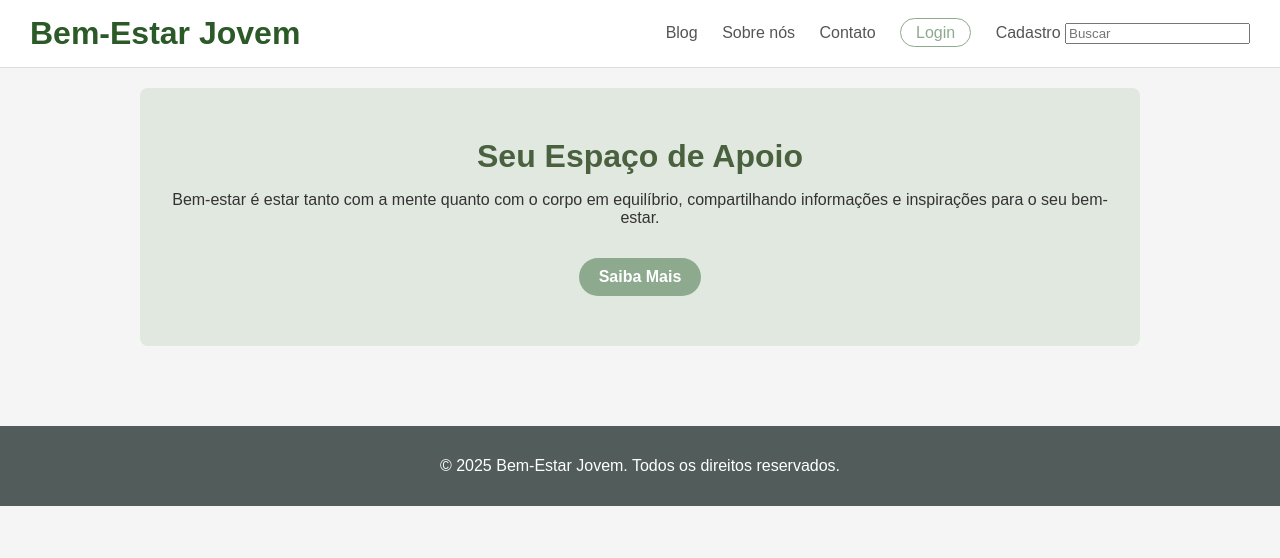
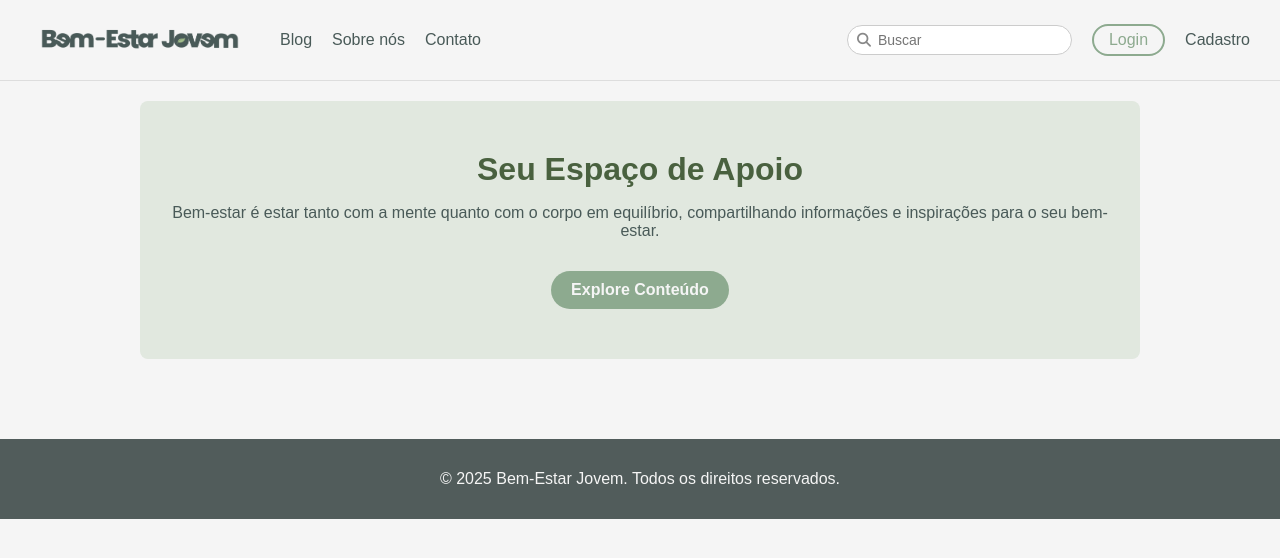
Before and after one commit to kelita555/sa-de-mental, a plain HTML site: page index.html in a window 1280 px wide. Drawn offline with Linux system fonts and the light colour scheme.

Commit message:
header atualizado e imgs

```diff
--- a/index.html
+++ b/index.html
@@ -1,53 +1,120 @@
 <!DOCTYPE html>
 <html lang="pt-BR">
+
 <head>
     <meta charset="UTF-8" />
     <meta name="viewport" content="width=device-width, initial-scale=1.0" />
     <title>Bem-Estar Jovem</title>
+
+    <!-- icon buscar -->
+    <link rel="stylesheet" href="https://cdnjs.cloudflare.com/ajax/libs/font-awesome/6.4.0/css/all.min.css">
+
     <style>
         /* estilização básica para exemplo */
         body {
             font-family: Arial, sans-serif;
             margin: 0;
             background-color: #f5f5f5;
-            color: #333;
+            color: #495A58;
+
         }
+
+
         header {
-            background: white;
+            background-color: #f5f5f5;
             border-bottom: 1px solid #ddd;
-            padding: 15px 30px;
+            padding: 0px 30px;
+            height: 80px;
             display: flex;
             justify-content: space-between;
             align-items: center;
         }
+
+        /* Logo */
         header h1 {
             margin: 0;
-            font-weight: bold;
-            color: #2B5927;
+            line-height: 1;
         }
+
+
+        .logo {
+            max-width: 220px;
+            height: auto;
+            display: block;
+        }
+
+        nav {
+            display: flex;
+            align-items: center;
+            width: 100%;
+            gap: 20px;
+        }
+
         nav a {
-            margin-left: 20px;
             text-decoration: none;
-            color: #555;
+            color: #495A58;
         }
-        nav a.login {
-            border: 1px solid #8DAA8F;
+
+        .nav-esquerda {
+            display: flex;
+            gap: 20px;
+            margin-left: 30px;
+        }
+
+        .nav-direita {
+            display: flex;
+            align-items: center;
+            gap: 20px;
+            margin-left: auto;
+        }
+
+
+        /* btn buscar */
+        .search {
+            position: relative;
+            display: inline-block;
+        }
+
+        .search i {
+            position: absolute;
+            left: 10px;
+            top: 50%;
+            transform: translateY(-50%);
+            color: #888;
+            font-size: 14px;
+        }
+
+        .search input {
+            padding: 6px 12px 6px 30px;
+            border: 1px solid #ccc;
+            border-radius: 25px;
+            font-size: 14px;
+            outline: none;
+        }
+
+
+        /* btn login */
+        .login {
+            border: 2px solid #8DAA8F;
             border-radius: 25px;
             padding: 5px 15px;
             color: #8DAA8F;
         }
+
         main {
             padding: 20px 30px;
             max-width: 1000px;
             margin: 0 auto;
         }
+
         footer {
             background: #515c5b;
-            color: white;
+            color: #f5f5f5;
             text-align: center;
             padding: 15px 0;
             margin-top: 30px;
         }
+
         .support-space {
             text-align: center;
             padding: 50px 20px;
@@ -55,16 +122,18 @@
             border-radius: 8px;
             margin-bottom: 30px;
         }
+
         .support-space h2 {
             margin: 0;
             color: #49613f;
             font-size: 2em;
             font-weight: bold;
         }
+
         /* Exemplo para botões e links */
         a.button {
             background: #8DAA8F;
-            color: white;
+            color: #f5f5f5;
             padding: 10px 20px;
             border-radius: 25px;
             text-decoration: none;
@@ -72,28 +141,46 @@
             display: inline-block;
             margin-top: 15px;
         }
+
         a.button:hover {
             background: #729169;
         }
     </style>
 </head>
+
 <body>
     <header>
-        <h1>Bem-Estar Jovem</h1>
+        <h1>
+            <a href="#">
+                <img src="/imgs/logo 1.png" alt="Bem-Estar Jovem" class="logo"></a>
+        </h1>
+
         <nav>
+
+            <div class="nav-esquerda">
                 <a href="#">Blog</a>
                 <a href="#">Sobre nós</a>
                 <a href="#">Contato</a>
+            </div>
+
+            <!-- buscar -->
+            <div class="nav-direita">
+                <div class="search">
+                    <i class="fa fa-search"></i>
+                    <input type="text" placeholder="Buscar" aria-label="Buscar">
+                </div>
                 <a href="#" class="login">Login</a>
                 <a href="#">Cadastro</a>
-            <input type="search" placeholder="Buscar" aria-label="Buscar" />
+            </div>
         </nav>
     </header>
+
     <main>
         <section class="support-space">
             <h2>Seu Espaço de Apoio</h2>
-            <p>Bem-estar é estar tanto com a mente quanto com o corpo em equilíbrio, compartilhando informações e inspirações para o seu bem-estar.</p>
-            <a href="#" class="button">Saiba Mais</a>
+            <p>Bem-estar é estar tanto com a mente quanto com o corpo em equilíbrio, compartilhando informações e
+                inspirações para o seu bem-estar.</p>
+            <a href="#" class="button">Explore Conteúdo</a>
         </section>
         <!-- Outras seções do site podem ser adicionadas aqui -->
     </main>
@@ -101,4 +188,5 @@
         <p>© 2025 Bem-Estar Jovem. Todos os direitos reservados.</p>
     </footer>
 </body>
+
 </html>
```
Also changed, not shown: imgs/log 2.png (added), imgs/logo 1.png (added). Lines whose indentation alone changed are shown as unchanged.
